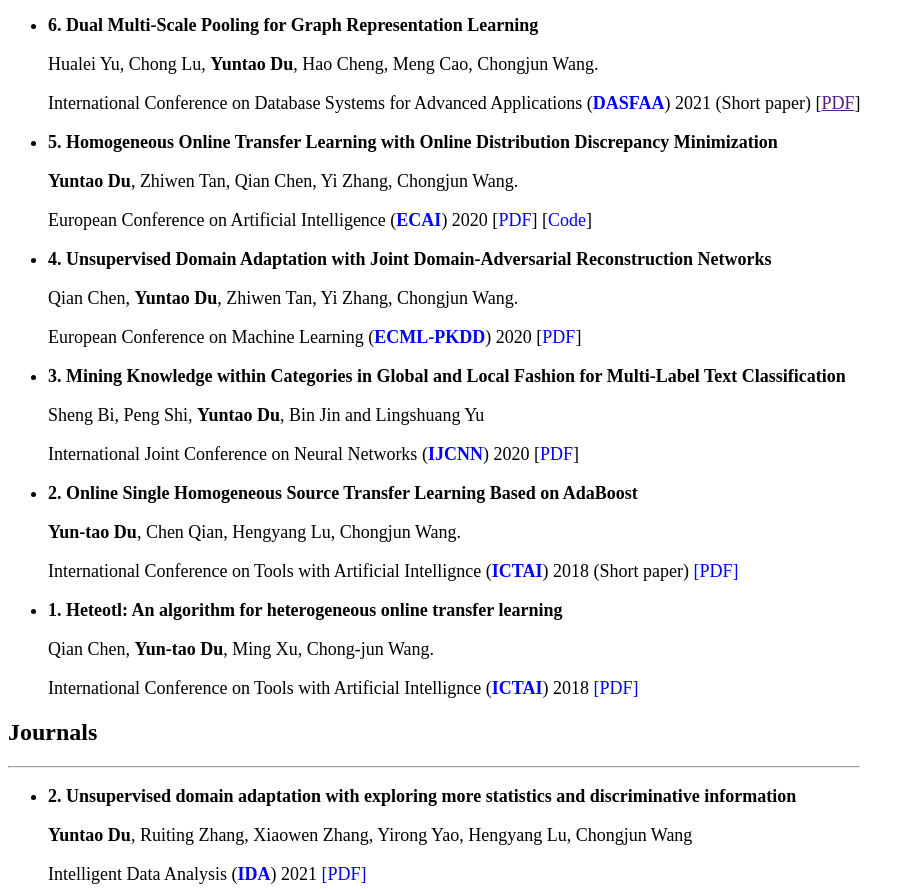
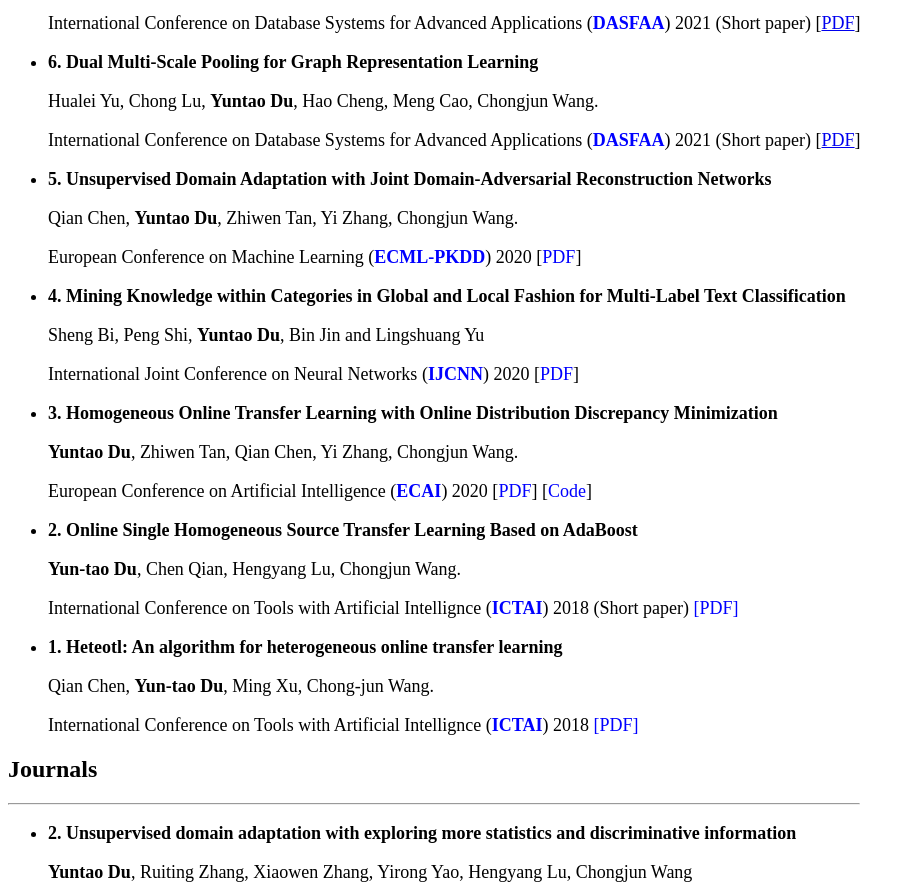
Before and after one commit to Rosekie/yuntaodu.github.io, a plain HTML site: page Bottom_Right.html in a window 1280 px wide. Shown: the part 1186-2075 px from the top of the page, without its empty margins (0-915 px from the left). Drawn offline with Linux system fonts and the light colour scheme.

Commit message:
Add files via upload

```diff
--- a/Bottom_Right.html
+++ b/Bottom_Right.html
@@ -17,7 +17,11 @@ led by professor
 
 <br\>
 <p style="color:#FF0000";>We have collected many resources about transfer learning and have released them in the
-  <a href = "https://github.com/dududuAA/Transfer-learning-materials" target="_blank" style= "color:blue; text-decoration:none;" >github</a>.</p>
+  <a href = "https://github.com/dududuAA/Transfer-learning-materials" target="_blank" style= "color:blue; text-decoration:none;" >github</a>.
+
+</p>
+  We have writen some articles to introduce the resources in
+<a href = "https://www.zhihu.com/people/wulixin-xin-67" target="_blank" style= "color:blue; text-decoration:none;" >Zhihu</a>.</p>
 </font></p></a>
 
 <!--The devil is in the details！-->
@@ -78,7 +82,7 @@ Nanjing University, Nanjing, China<br/></font>
         <b>Yuntao Du</b>, Yinghao Chen *, Fengli Cui *, Xiaowen Zhang, Chongjun Wang. (*, euqal contribution)
       </p>
       <p>
-        International Conference on Database Systems for Advanced Applications (<a href="http://dm.iis.sinica.edu.tw/DASFAA2021/" target="_blank" style= "color:blue; text-decoration:none;"><strong>DASFAA</strong></a>) 2021 [<a href="" >PDF</a>] [<a href="https://github.com/yuntaodu/CDEM" target="_blank" style= "color:blue; text-decoration:none;">Code</a>]
+        International Conference on Database Systems for Advanced Applications (<a href="http://dm.iis.sinica.edu.tw/DASFAA2021/" target="_blank" style= "color:blue; text-decoration:none;"><strong>DASFAA</strong></a>) 2021 [<a href="https://arxiv.org/abs/2106.15057" >PDF</a>] [<a href="https://github.com/yuntaodu/CDEM" target="_blank" style= "color:blue; text-decoration:none;">Code</a>]
       </p>
     </li>
     <li>
@@ -89,7 +93,7 @@ Nanjing University, Nanjing, China<br/></font>
         <b>Yuntao Du</b>, Zhiwen Tan, Xiaowen Zhang, Yirong Yao, Hualei Yu, Chongjun Wang.
       </p>
       <p>
-        International Conference on Database Systems for Advanced Applications (<a href="http://dm.iis.sinica.edu.tw/DASFAA2021/" target="_blank" style= "color:blue; text-decoration:none;"><strong>DASFAA</strong></a>) 2021 [<a href="https://arxiv.org/pdf/2001.00153.pdf" target="_blank" style= "color:blue; text-decoration:none;">PDF</a>] [<a href="https://github.com/yaoyueduzhen/UJDA" target="_blank" style= "color:blue; text-decoration:none;">Code</a>]
+        International Conference on Database Systems for Advanced Applications (<a href="http://dm.iis.sinica.edu.tw/DASFAA2021/" target="_blank" style= "color:blue; text-decoration:none;"><strong>DASFAA</strong></a>) 2021 [<a href="https://link.springer.com/chapter/10.1007/978-3-030-73197-7_30" target="_blank" style= "color:blue; text-decoration:none;">PDF</a>] [<a href="https://github.com/yaoyueduzhen/UJDA" target="_blank" style= "color:blue; text-decoration:none;">Code</a>]
       </p>
     </li>
 
@@ -101,7 +105,7 @@ Nanjing University, Nanjing, China<br/></font>
         <b>Yuntao Du</b>, Yikang Cao, Yumeng Zhou, Yinghao Chen, Ruiting Zhang, Chongjun Wang.
       </p>
       <p>
-        International Conference on Database Systems for Advanced Applications (<a href="http://dm.iis.sinica.edu.tw/DASFAA2021/" target="_blank" style= "color:blue; text-decoration:none;"><strong>DASFAA</strong></a>) 2021 (Short paper) [<a href="">PDF</a>]
+        International Conference on Database Systems for Advanced Applications (<a href="http://dm.iis.sinica.edu.tw/DASFAA2021/" target="_blank" style= "color:blue; text-decoration:none;"><strong>DASFAA</strong></a>) 2021 (Short paper) [<a href="https://link.springer.com/chapter/10.1007/978-3-030-73197-7_27">PDF</a>]
       </p>
     </li>
     <li>
@@ -112,25 +116,12 @@ Nanjing University, Nanjing, China<br/></font>
         Hualei Yu, Chong Lu, <b>Yuntao Du</b>, Hao Cheng, Meng Cao, Chongjun Wang.
       </p>
       <p>
-        International Conference on Database Systems for Advanced Applications (<a href="http://dm.iis.sinica.edu.tw/DASFAA2021/" target="_blank" style= "color:blue; text-decoration:none;"><strong>DASFAA</strong></a>) 2021 (Short paper) [<a href="">PDF</a>]
+        International Conference on Database Systems for Advanced Applications (<a href="http://dm.iis.sinica.edu.tw/DASFAA2021/" target="_blank" style= "color:blue; text-decoration:none;"><strong>DASFAA</strong></a>) 2021 (Short paper) [<a href="https://link.springer.com/chapter/10.1007/978-3-030-73194-6_25">PDF</a>]
       </p>
     </li>
     <li>
-    <p>
-      <strong>5. Homogeneous Online Transfer Learning with Online Distribution Discrepancy Minimization</strong>
-    </p>
-    <p>
-      <b>Yuntao Du</b>, Zhiwen Tan, Qian Chen, Yi Zhang, Chongjun Wang.
-    </p>
-    <p>
-      European Conference on Artificial Intelligence (<a href="http://ecai2020.eu/" target="_blank" style= "color:blue; text-decoration:none;"><strong>ECAI</strong></a>) 2020 [<a href="https://arxiv.org/pdf/1912.13226.pdf" target="_blank" style= "color:blue; text-decoration:none;">PDF</a>] [<a href="https://github.com/yaoyueduzhen/HomOTL-ODDM" target="_blank" style= "color:blue; text-decoration:none;">Code</a>]
-    </p>
-    </li>
-
-
-    <li>
       <p>
-        <strong>4. Unsupervised Domain Adaptation with Joint Domain-Adversarial Reconstruction Networks </strong>
+        <strong>5. Unsupervised Domain Adaptation with Joint Domain-Adversarial Reconstruction Networks </strong>
       </p>
       <p>
         Qian Chen, <b>Yuntao Du</b>, Zhiwen Tan, Yi Zhang, Chongjun Wang.
@@ -141,7 +132,7 @@ Nanjing University, Nanjing, China<br/></font>
     </li>
     <li>
       <p>
-        <strong>3. Mining Knowledge within Categories in Global and Local Fashion for Multi-Label Text Classification</strong>
+        <strong>4. Mining Knowledge within Categories in Global and Local Fashion for Multi-Label Text Classification</strong>
       </p>
       <p>
         Sheng Bi, Peng Shi, <b>Yuntao Du</b>, Bin Jin and Lingshuang Yu
@@ -151,6 +142,17 @@ Nanjing University, Nanjing, China<br/></font>
       </p>
     </li>
     <li>
+        <p>
+          <strong>3. Homogeneous Online Transfer Learning with Online Distribution Discrepancy Minimization</strong>
+        </p>
+        <p>
+          <b>Yuntao Du</b>, Zhiwen Tan, Qian Chen, Yi Zhang, Chongjun Wang.
+        </p>
+        <p>
+          European Conference on Artificial Intelligence (<a href="http://ecai2020.eu/" target="_blank" style= "color:blue; text-decoration:none;"><strong>ECAI</strong></a>) 2020 [<a href="https://arxiv.org/pdf/1912.13226.pdf" target="_blank" style= "color:blue; text-decoration:none;">PDF</a>] [<a href="https://github.com/yaoyueduzhen/HomOTL-ODDM" target="_blank" style= "color:blue; text-decoration:none;">Code</a>]
+        </p>
+      </li>
+      <li>
       <p>
         <strong>2. Online Single Homogeneous Source Transfer Learning Based on AdaBoost</strong>
       </p>
```
